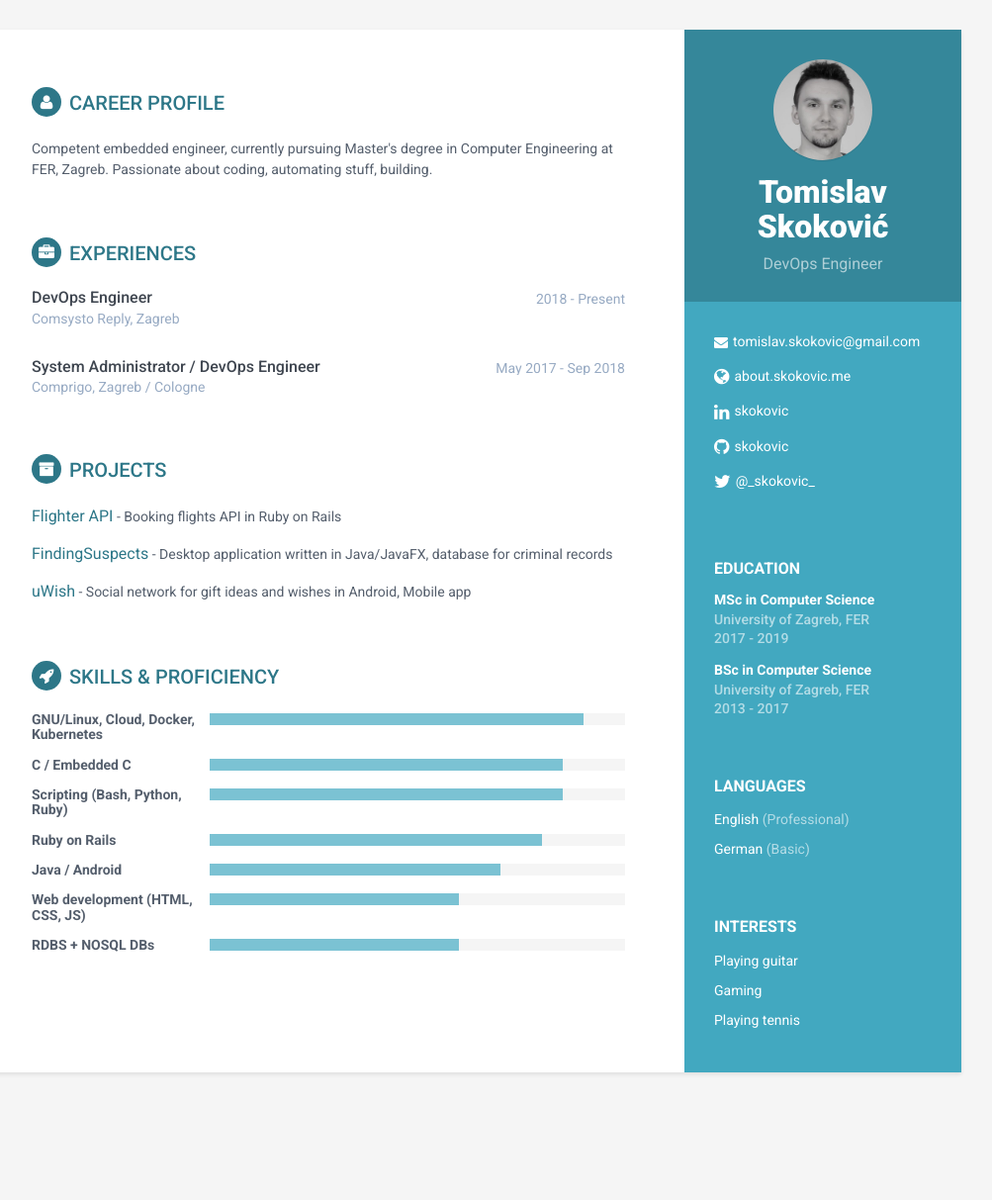
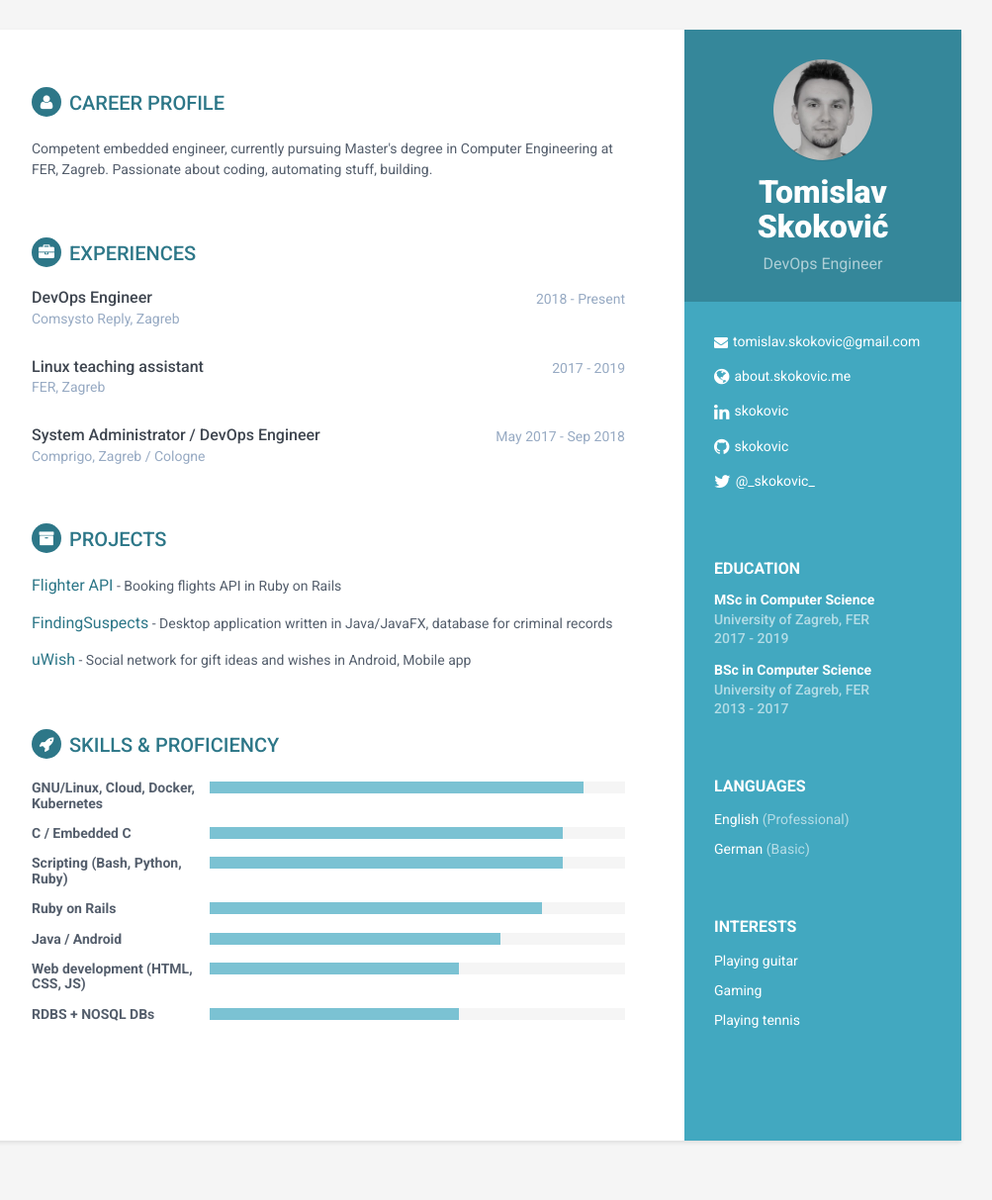
Before and after one commit to Fus1oNn/Fus1oNn.github.io, a Jekyll site: the page built from index.html, in a window 1280 px wide. Shown: the whole page at 99% size, without its empty margins (168-1171 px from the left). Built offline with Jekyll 4.4.1, drawn with Linux system fonts in a browser that asks for light colours; before the commit the page ends 1144 px from its top, so only the background shows below that.

Commit message:
Add FER exp

```diff
--- a/_data/data.yml
+++ b/_data/data.yml
@@ -81,6 +81,10 @@ experiences:
           time: 2018 - Present
           company: Comsysto Reply, Zagreb
           details:
+        - role: Linux teaching assistant
+          time: 2017 - 2019
+          company: FER, Zagreb
+          details:
         - role: System Administrator / DevOps Engineer
           time: May 2017 - Sep 2018
           company: Comprigo, Zagreb / Cologne
```
